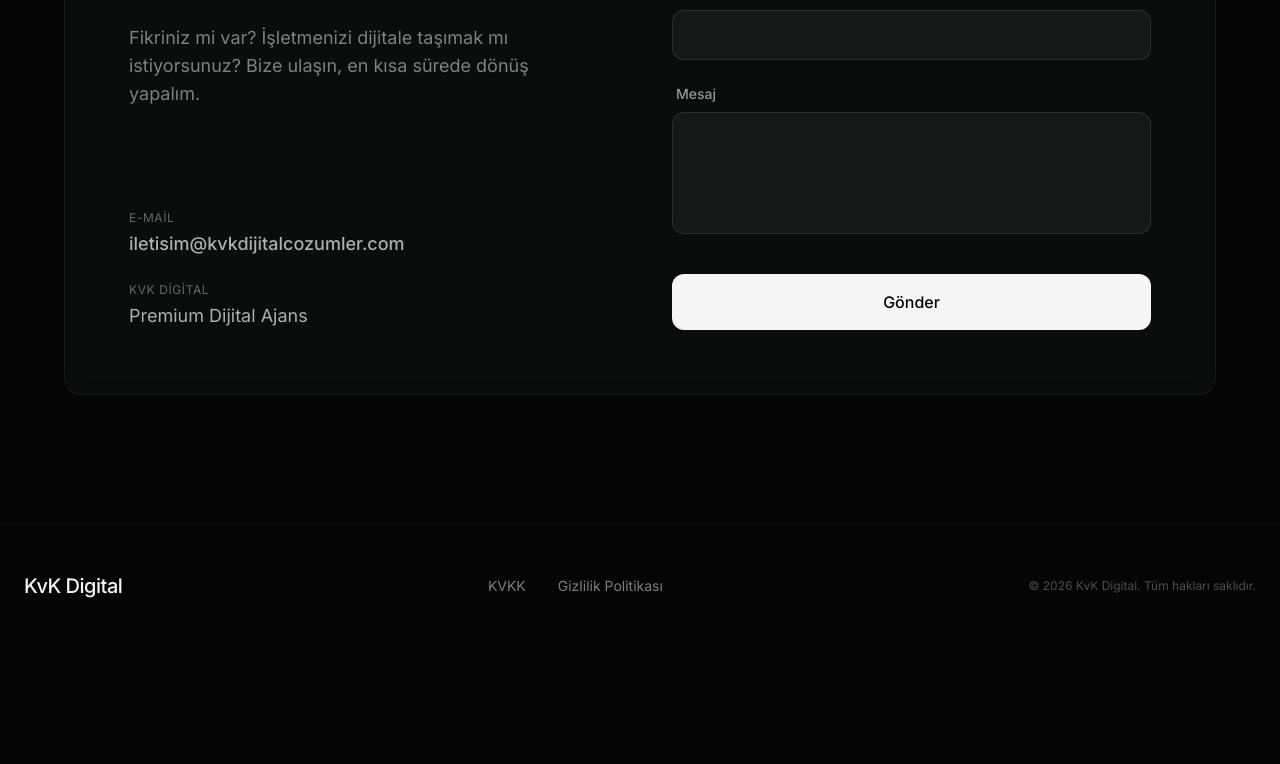
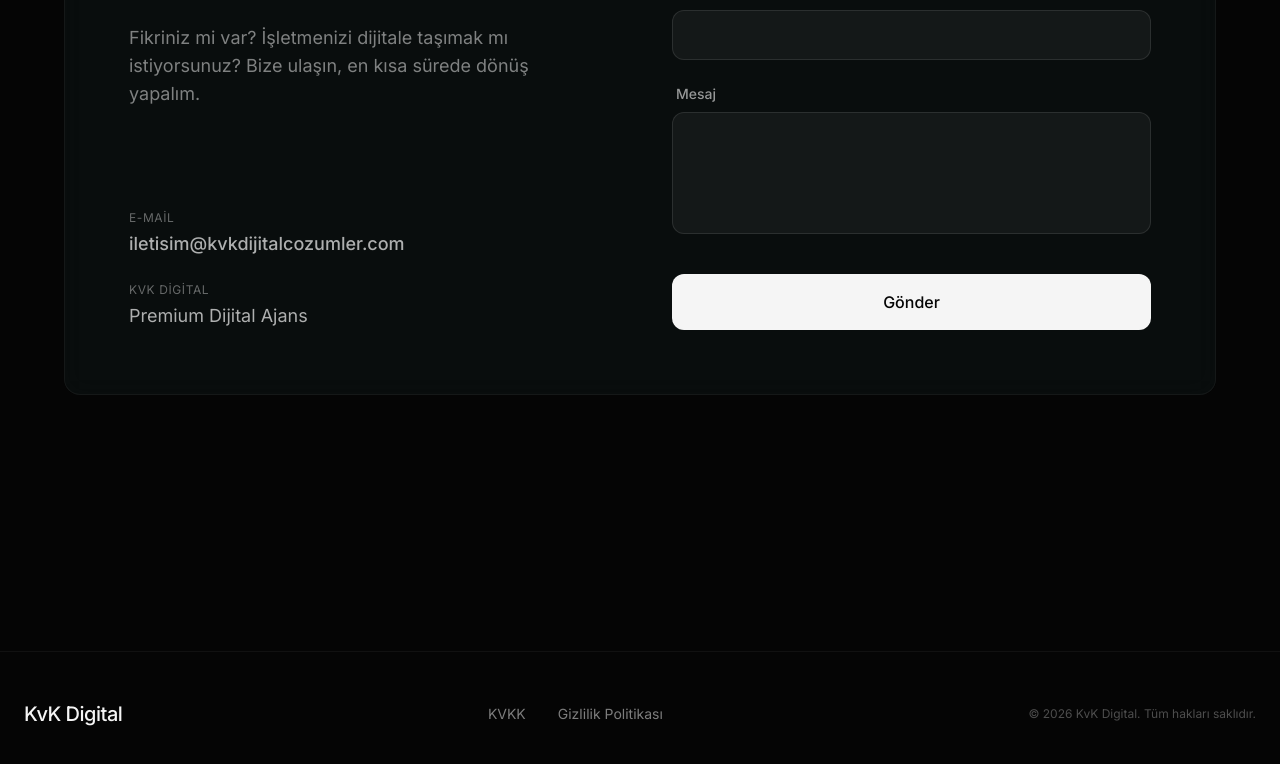
Before and after one commit to ReckyRey05/kvk-dijital, a Next.js app: page / in a window 1280 px wide. Shown: the part 4913-5677 px from the top of the page. Before the commit the page ends 5561 px from the top, so only its background shows below. Built offline with nearby package versions, Linux system fonts and the light colour scheme; no server answers; the database is empty.

Commit message:
style: add top margin to footer to prevent hugging content globally

```diff
--- a/src/components/Footer.tsx
+++ b/src/components/Footer.tsx
@@ -2,7 +2,7 @@ import Link from "next/link";
 
 export default function Footer() {
   return (
-    <footer className="w-full border-t border-white/5 py-12 relative z-10">
+    <footer className="w-full mt-32 border-t border-white/5 py-12 relative z-10">
       <div className="container mx-auto px-6 flex flex-col md:flex-row items-center justify-between gap-6">
         <div className="text-xl font-medium tracking-tight">KvK Digital</div>
 
```
